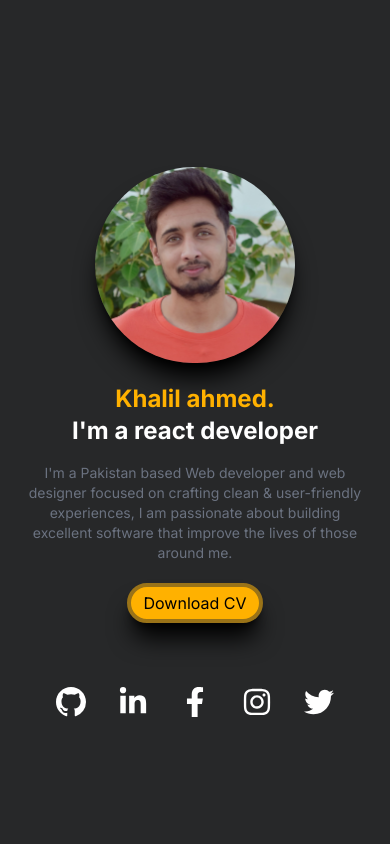
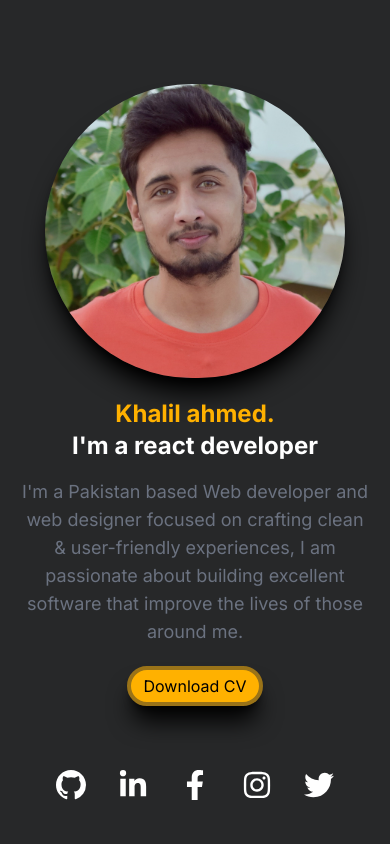
Before and after one commit to khalilahmed63/portfolio-nextjs, a Next.js app: page / in a window 390 px wide. Shown: the top 844 px of the page. Built offline with nearby package versions, Linux system fonts and the light colour scheme.

Commit message:
some size changes

```diff
--- a/src/components/Hero.tsx
+++ b/src/components/Hero.tsx
@@ -24,8 +24,8 @@ export default function Hero() {
           <Image
             src={"/assets/images/khalil-ahmed-1.jpg"}
             alt="image"
-            width={200}
-            height={200}
+            width={300}
+            height={300}
             className="sm:hidden rounded-full shadow-xl hover:shadow-[#FFB100] hover:scale-95 shadow-black duration-500"
           />
         </div>
@@ -36,7 +36,7 @@ export default function Hero() {
           <h1 className="text-2xl sm:text-3xl md:text-6xl text-center md:text-left font-bold text-white">
             I&apos;m a react developer
           </h1>
-          <p className="text-sm sm:text-xl md:sm:text-2xl text-center md:text-left text-gray-500 mt-4 w-full">
+          <p className="text-lg sm:text-xl md:sm:text-2xl text-center md:text-left text-gray-500 mt-4 w-full">
             I&apos;m a Pakistan based Web developer and web designer focused on
             crafting clean & user-friendly experiences, I am passionate about
             building excellent software that improve the lives of those around
--- a/src/components/PortfolioCard.tsx
+++ b/src/components/PortfolioCard.tsx
@@ -11,6 +11,14 @@ export default function PortfolioCard() {
             alt="image"
             width={400}
             height={400}
+            className="hidden lg:block"
+          />
+          <Image
+            src="/assets/images/react.jpg"
+            alt="image"
+            width={400}
+            height={300}
+            className="lg:hidden h-40"
           />
         </div>
         <div className="px-4 py-2">
```
